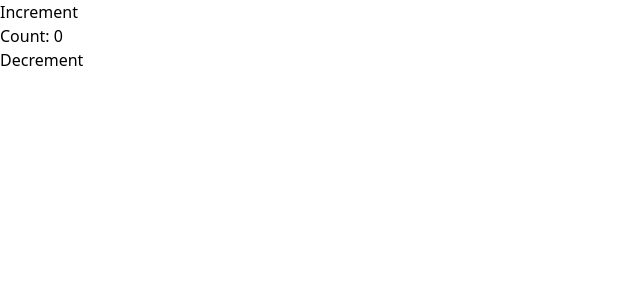
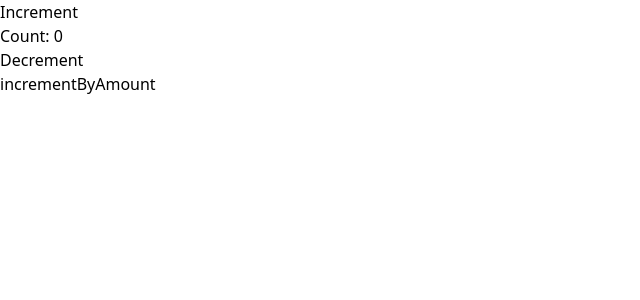
Before and after one commit to IamRidoyRoy/Tech-Minia, a React (Vite) app: page / in a window 1280 px wide. Shown: the top 300 px of the page, without its empty margins (0-640 px from the left). Built offline with nearby package versions, Linux system fonts and the light colour scheme.

Commit message:
Actions, payload and business logic

```diff
--- a/src/App.tsx
+++ b/src/App.tsx
@@ -1,12 +1,21 @@
-import { useSelector } from "react-redux/es/exports";
+import { useSelector, useDispatch } from "react-redux/es/exports";
 import { RootState } from "./redux/store";
+import {
+  decrement,
+  increment,
+  incrementByAmount,
+} from "./redux/features/counter/counterSlice";
 function App() {
   const { count } = useSelector((state: RootState) => state.counter);
+  const dispatch = useDispatch();
   return (
     <>
-      <button>Increment</button>
+      <button onClick={() => dispatch(increment())}>Increment</button>
       <h1>Count: {count}</h1>
-      <button>Decrement</button>
+      <button onClick={() => dispatch(decrement())}>Decrement</button> <br />
+      <button onClick={() => dispatch(incrementByAmount(5))}>
+        incrementByAmount
+      </button>
     </>
   );
 }
--- a/src/redux/features/counter/counterSlice.ts
+++ b/src/redux/features/counter/counterSlice.ts
@@ -1,4 +1,4 @@
-import { createSlice } from "@reduxjs/toolkit";
+import { PayloadAction, createSlice } from "@reduxjs/toolkit";
 
 const counterSlice = createSlice({
   name: "count",
@@ -10,7 +10,11 @@ const counterSlice = createSlice({
     decrement: (state) => {
       state.count -= 1;
     },
+    incrementByAmount: (state, action: PayloadAction<number>) => {
+      state.count += action.payload;
+    },
   },
 });
 
 export default counterSlice.reducer;
+export const { increment, decrement, incrementByAmount } = counterSlice.actions;
```
